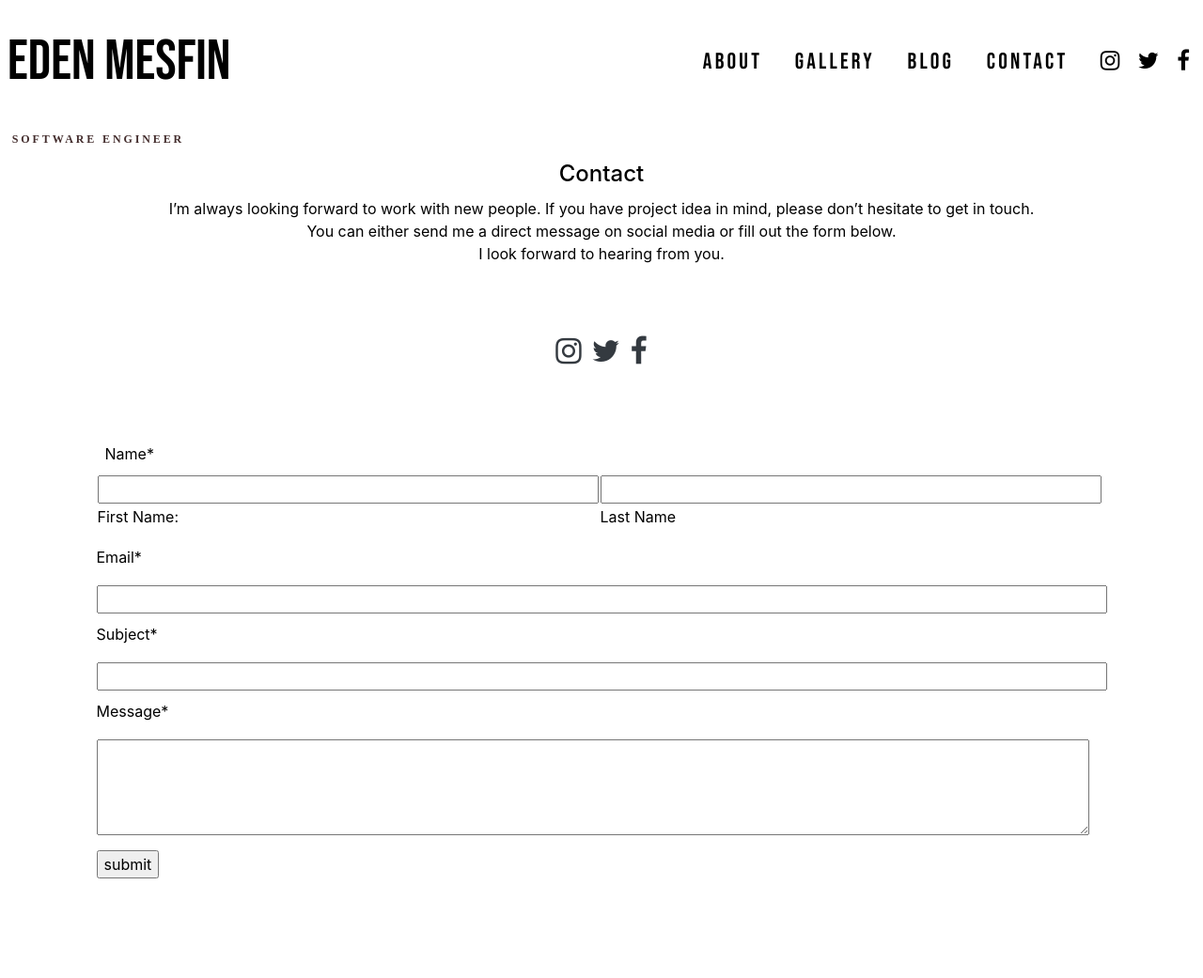
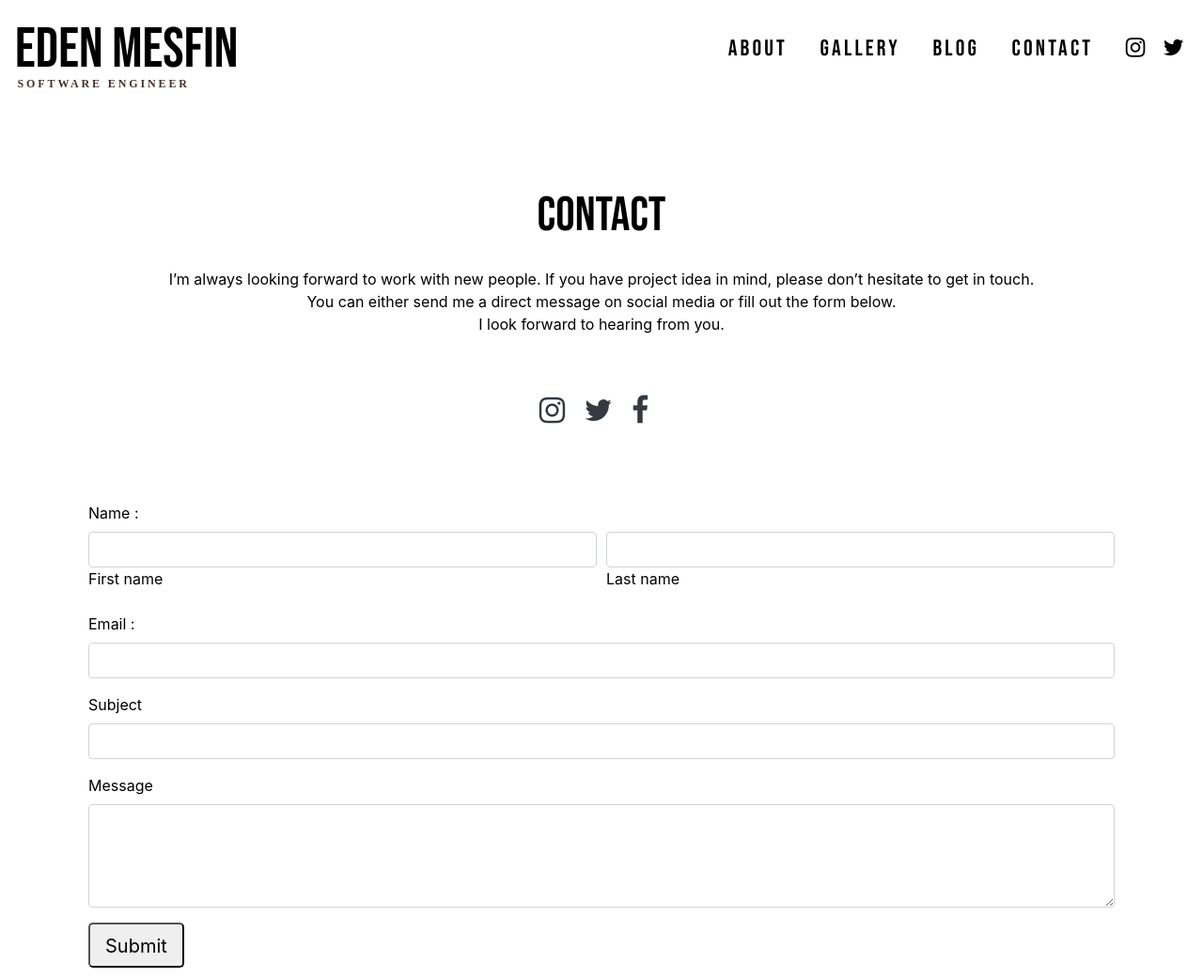
Before and after one commit to Edenmt301/New_personal_website, a plain HTML site: page contact.html in a window 1280 px wide. Shown: the whole page at 94% size. Before the commit the page ends 940 px from the top, so only its background shows below. Drawn offline with nearby package versions, Linux system fonts and the light colour scheme.

Commit message:
third commit: updated contact page

```diff
--- a/assets/css/style.css
+++ b/assets/css/style.css
@@ -52,7 +52,7 @@ a:hover{
     color:white;
 }
 .right-item{
-    margin-left: 38%;
+    margin-left: 50%;
     letter-spacing: .1em;
 }
 .nav-link{
@@ -62,6 +62,8 @@ a:hover{
     font-size: 3.75rem;
     overflow: auto;
     white-space: nowrap;
+    padding: 0%;
+    margin-bottom: -15px;
 }
 .items{
     padding-right: 4%;
@@ -70,6 +72,25 @@ a:hover{
 .icons{
     font-size: 1.5rem;
 }
-brand{
-    float: inline-end;
+.flex-container{
+    display: flex;
+    flex-direction: column;
 }
+.center{
+    justify-content: center;
+    text-align: center;
+}
+.contact{
+    font-family: 'Bebas Neue', cursive;
+    font-weight: 400;
+    font-size: 3.2rem;
+    margin-top: 12rem;
+    margin-bottom: 1rem;
+}
+.c-links{
+    margin-top: 4rem;
+    margin-bottom: 5rem;
+}
+.c-link{
+    margin-right: 1rem;
+}
--- a/contact.html
+++ b/contact.html
@@ -13,7 +13,11 @@
 </head>
 <body>
     <header>
-        <nav class="navbar-expand-md bg-white transparent-navbar fixed-top">
+        <nav class="navbar navbar-expand-md bg-white transparent-navbar fixed-top">
+            <div class="brand flex-container">
+            <a  class=" nav-item name navbar-brand nav-link" href="index.html">EDEN MESFIN</i></a>
+            <a class="prof" href="index.html">SOFTWARE ENGINEER</a>
+            </div>
             <button class="navbar-toggler" type="button" data-toggle="collapse" data-target="#colNav" aria-controls="navbarSupportedContent" aria-expanded="false" aria-label="Toggle navigation">
 
                 <span class="navbar-toggler-icon"></span>
@@ -22,9 +26,6 @@
 
         <div class="collapse navbar-collapse" id="colNav">
 
-            <div class="navbar-nav ">
-                <div class="nav-item name"><a class="nav-link" href="index.html">EDEN MESFIN</a></div>
-            </div>
 
                 <div class="navbar-nav navbar-right right-item">
                     <div class="nav-item items"><a class="nav-link" href="about.html">ABOUT</a></div>
@@ -35,75 +36,53 @@
                     <div class="nav-item icons"><a class="nav-link" href="https://twitter.com/edimes1" target = "_blank"><i class="fa fa-twitter"></i></a></div>
                     <div class="nav-item icons"><a class="nav-link" href="https://www.facebook.com/eden.mesfin.39" target = "_blank"><i class="fa fa-facebook-f"></i></a></div>
                 </div>
-
-
         </div>
-            <a class="prof navbar-brand" href="index.html">SOFTWARE ENGINEER</a>
 
         </nav>
     </header>
+    <div class="flex-container">
+        <div class="center contact">Contact</div>
+        <div class="center">I’m always looking forward to work with new people.
+            If you have project idea in mind, please don’t hesitate to get in touch. <br>
+            You can either send me a direct message on social media or fill out the form below. <br>
+            I look forward to hearing from you.</div>
+        <div class="center c-links">
+            <a class="text-dark c-link" href="https://www.instagram.com/edimes100/" target = "_blank"><i class="fa fa-instagram fa-2x"></i></a>
+            <a class="text-dark c-link" href="https://twitter.com/edimes1" target = "_blank"><i class="fa fa-twitter fa-2x"></i></a>
+            <a class="text-dark c-link" href="https://www.facebook.com/eden.mesfin.39" target = "_blank"><i class="fa fa-facebook-f fa-2x"></i></a>
+        </div>
+    </div>
+    <div class="container px-4">
+        <form class="mx-auto" action="">
+            <label for="">Name :</label>
+            <div class="form-row">
+                <div class="form-group col-md-6">
+                  <input type="email" class="form-control" id="fname">
+                  <label for="fname">First name</label>
+                </div>
+                <div class="form-group col-md-6">
+                  <input type="password" class="form-control" id="lname">
+                  <label for="lname">Last name</label>
+                </div>
+              </div>
+            <div class="form-group">
+                <label for="memail">Email : </label>
+                <input class="form-control" type="email" name="memail" id="memail">
+            </div>
+            <div class="form-group">
+                <label for="subject">Subject  </label>
+                <input class="form-control" type="text" name="subject" id="subject">
+            </div>
+            <div class="form-group">
+                <label for="txarea">Message</label>
+                <textarea class="form-control" id="txarea" rows="4"></textarea>
+              </div>
+            <div class="form-group"><label for="fname">
+                <input class="form-control-lg" type="submit" >
+            </div>
+        </form>
+    </div>
 
-        <table align="center" cellspacing="2">
-            <tr><td><br><br><br><br><br><br><br></td></tr>
-            <tr>
-                <td><h4 align="center">Contact</h4></td>
-                </tr>
-                <tr>
-                <td align="center">I’m always looking forward to work with new people.
-                    If you have project idea in mind, please don’t hesitate to get in touch. <br>
-                    You can either send me a direct message on social media or fill out the form below. <br>
-                    I look forward to hearing from you.</td>
-            </tr>
-            <tr><td><br><br><br></td></tr>
-            <table align="center">
-            <tr>
-                <td><a class="text-dark" href="https://www.instagram.com/edimes100/" target = "_blank"><i class="fa fa-instagram fa-2x"></i></a>&nbsp;&nbsp;</td>
-                <td><a class="text-dark" href="https://twitter.com/edimes1" target = "_blank"><i class="fa fa-twitter fa-2x"></i></a>&nbsp;&nbsp;</td>
-                <td><a class="text-dark" href="https://www.facebook.com/eden.mesfin.39" target = "_blank"><i class="fa fa-facebook-f fa-2x"></i></a></td>
-            </tr>
-            <tr><td><br><br><br></td></tr>
-        </table>
-        <table align="center" cellpadding="5" >
-            <tr>
-                <td >&nbsp; Name*</td>
-            </tr>
-            <tr><td><table>
-
-            <tr>
-                <td><input required type="text" name="fName" id="fName" pattern="[A-Za-z]{2,20}" title="letters only" size="47"></td>
-                <td><input required type="text" name="sName" id="sName" pattern="[A-Za-z]{2,20}" title="letters only" size="47"></td>
-            </tr>
-            <tr>
-                <td><label for="fName">First Name:</label><br></td>
-                <td><label for="sName">Last Name</label><br></td>
-            </tr>
-            </table></td>
-            </tr>
-
-            <tr>
-           <td><label for="eMail">Email*</label></td>
-        </tr>
-        <tr>
-           <td><input required type="email" name="eMail" id="eMail" size="100"></td>
-            </tr>
-            <tr>
-                <td><label for="subject">Subject*</label></td>
-            </tr>
-            <tr>
-                <td><input required type="text" name="subject" id="subject" pattern="[A-Za-z]{2,20}" title="your subject" size="100"></td>
-            </tr>
-        <tr>
-          <td> <label for="txarea">Message*</label></td>
-          </tr>
-          <tr>
-          <td > <textarea required name="" id="txarea" cols="101.5" rows="4" name="txarea"aria-setsize="114*114" ></textarea></td>
-          </tr>
-          <tr>
-           <td><input type="submit" value="submit" ></td>
-        </tr>
-
-        </table>
-    </table>
 
     <script src="https://code.jquery.com/jquery-3.4.1.slim.min.js" integrity="sha384-J6qa4849blE2+poT4WnyKhv5vZF5SrPo0iEjwBvKU7imGFAV0wwj1yYfoRSJoZ+n" crossorigin="anonymous"></script>
     <script src="https://cdn.jsdelivr.net/npm/popper.js@1.16.0/dist/umd/popper.min.js" integrity="sha384-Q6E9RHvbIyZFJoft+2mJbHaEWldlvI9IOYy5n3zV9zzTtmI3UksdQRVvoxMfooAo" crossorigin="anonymous"></script>
```
Also changed, not shown: about.html (+7 -5 lines), blog.html (+7 -5 lines), gallery.html (+7 -5 lines), index.html (+7 -50 lines).
